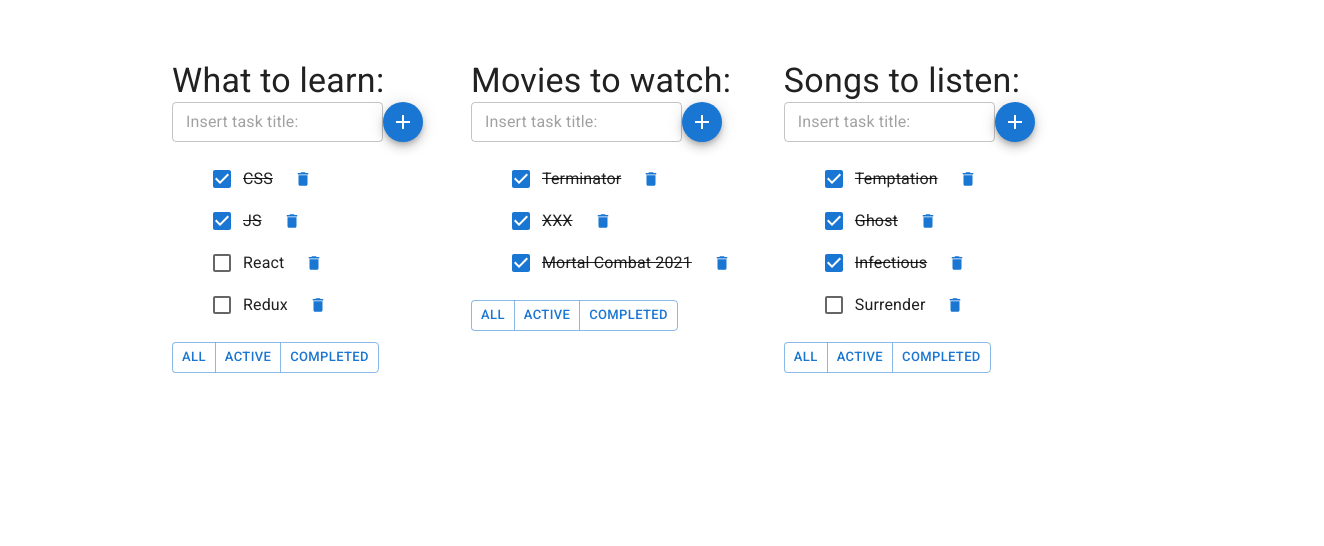
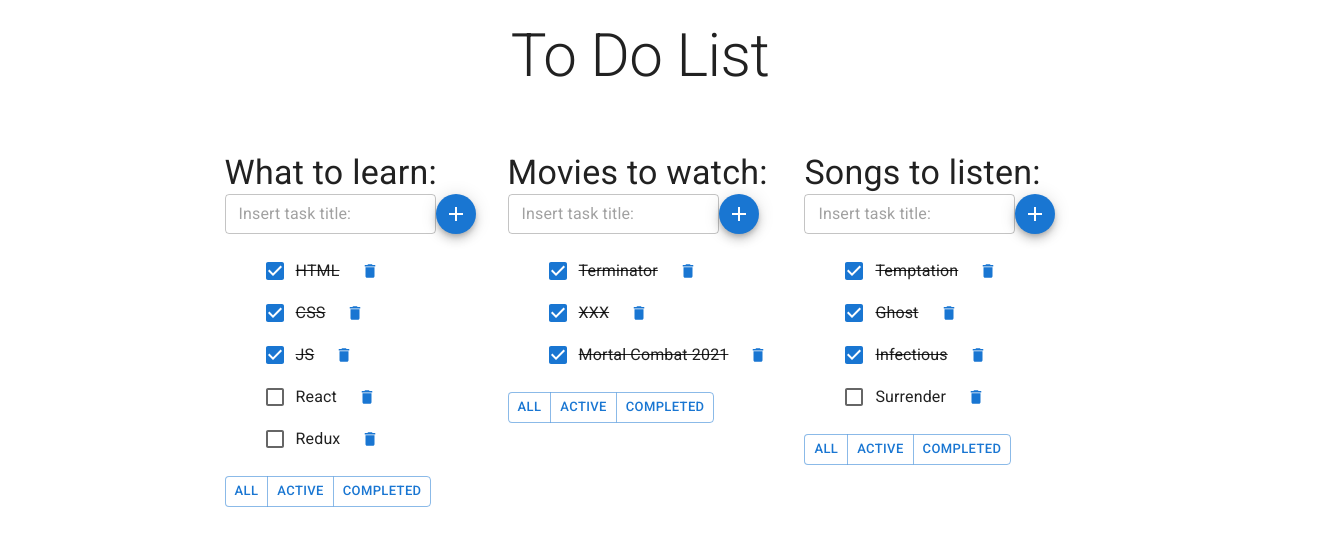
Before and after one commit to KDaniyil/ToDoList-React, a React (Create React App) app: page / in a window 1280 px wide. Shown: the top 546 px of the page, 1324 px wide, since content can reach past the window. Built offline with nearby package versions, Linux system fonts and the light colour scheme.

Commit message:
add typography

```diff
--- a/src/components/ToDoList/ToDoList.tsx
+++ b/src/components/ToDoList/ToDoList.tsx
@@ -1,6 +1,6 @@
 import ToDoListItem from './ToDoListItem'
 import { movies, skills, songs } from '../../utils/tasks'
-import { Container } from '@mui/material'
+import { Container, Typography } from '@mui/material'
 import Grid from '@mui/material/Grid'
 
 type Props = {}
@@ -8,10 +8,19 @@ type Props = {}
 function ToDoList(props: Props) {
     return (
         <Container>
+            <Typography
+                variant="h2"
+                component="h2"
+                align="center"
+                sx={{ marginTop: '20px' }}
+            >
+                To Do List
+            </Typography>
             <Grid
                 container
-                spacing={6}
-                sx={{ padding: '60px 0', marginLeft: '60px' }}
+                justifyContent="center"
+                spacing={4}
+                sx={{ padding: '60px 0' }}
             >
                 <Grid item>
                     <ToDoListItem
--- a/src/components/ToDoList/ToDoListItem.tsx
+++ b/src/components/ToDoList/ToDoListItem.tsx
@@ -1,14 +1,7 @@
-import {
-    Button,
-    ButtonGroup,
-    CardActionArea,
-    Fab,
-    Grid,
-    TextField,
-} from '@mui/material'
+import { Button, ButtonGroup, Fab, TextField } from '@mui/material'
 import AddIcon from '@mui/icons-material/Add'
 import { useState } from 'react'
-import { FilterValuesType } from '../../utils/tasks'
+import { FilterValuesType, TaskType } from '../../utils/tasks'
 import ToDoListItemTask from './ToDoListItemTask'
 import '../ToDoList/ToDoList.css'
 import Typography from '@mui/material/Typography'
@@ -16,11 +9,6 @@ import Typography from '@mui/material/Typography'
 type Props = {
     toDoName: string
     initTasks: TaskType[]
-}
-type TaskType = {
-    id: number
-    title: string
-    isDone: boolean
 }
 const ToDoListItem = ({ toDoName, initTasks }: Props) => {
     const [listTasks, setListTasks] = useState<TaskType[]>(initTasks)
@@ -85,7 +73,7 @@ const ToDoListItem = ({ toDoName, initTasks }: Props) => {
             <ul className="listTasks">
                 {tasksForTodoList.map(({ id, title, isDone }) => {
                     return (
-                        <>
+                        <li>
                             <ToDoListItemTask
                                 key={id}
                                 id={id}
@@ -94,7 +82,7 @@ const ToDoListItem = ({ toDoName, initTasks }: Props) => {
                                 removeTask={removeTask}
                                 changeIsDone={changeIsDone}
                             />
-                        </>
+                        </li>
                     )
                 })}
             </ul>
--- a/src/components/ToDoList/ToDoListItemTask.tsx
+++ b/src/components/ToDoList/ToDoListItemTask.tsx
@@ -19,7 +19,6 @@ const ToDoListItemTask = ({
 }: Props) => {
     return (
         <>
-            <li>
             <FormControlLabel
                 control={
                     <Checkbox
@@ -30,9 +29,7 @@ const ToDoListItemTask = ({
                     />
                 }
                 label={
-                        <span className={isDone ? 'text-decor' : ''}>
-                            {title}
-                        </span>
+                    <span className={isDone ? 'text-decor' : ''}>{title}</span>
                 }
             />
             <IconButton
@@ -45,7 +42,6 @@ const ToDoListItemTask = ({
             >
                 <DeleteIcon fontSize="inherit" />
             </IconButton>
-            </li>
         </>
     )
 }
--- a/src/utils/tasks.ts
+++ b/src/utils/tasks.ts
@@ -1,4 +1,3 @@
-import { type } from "os"
 
 export type TaskType = {
     id: number
@@ -7,16 +6,19 @@ export type TaskType = {
 }
 export const skills : TaskType[] = [
     {
-        id: 1, title: "CSS", isDone: true
+        id: 1, title: "HTML", isDone: true
     },
     {
-        id: 2, title: "JS", isDone:true
+        id: 2, title: "CSS", isDone: true
     },
     {
-        id: 3, title: "React", isDone: false
+        id: 3, title: "JS", isDone:true
     },
     {
-        id: 4, title: "Redux", isDone: false
+        id: 4, title: "React", isDone: false
+    },
+    {
+        id: 5, title: "Redux", isDone: false
     }
 ]
 export const movies : TaskType[] = [
```
Lines whose indentation alone changed are shown as unchanged.
